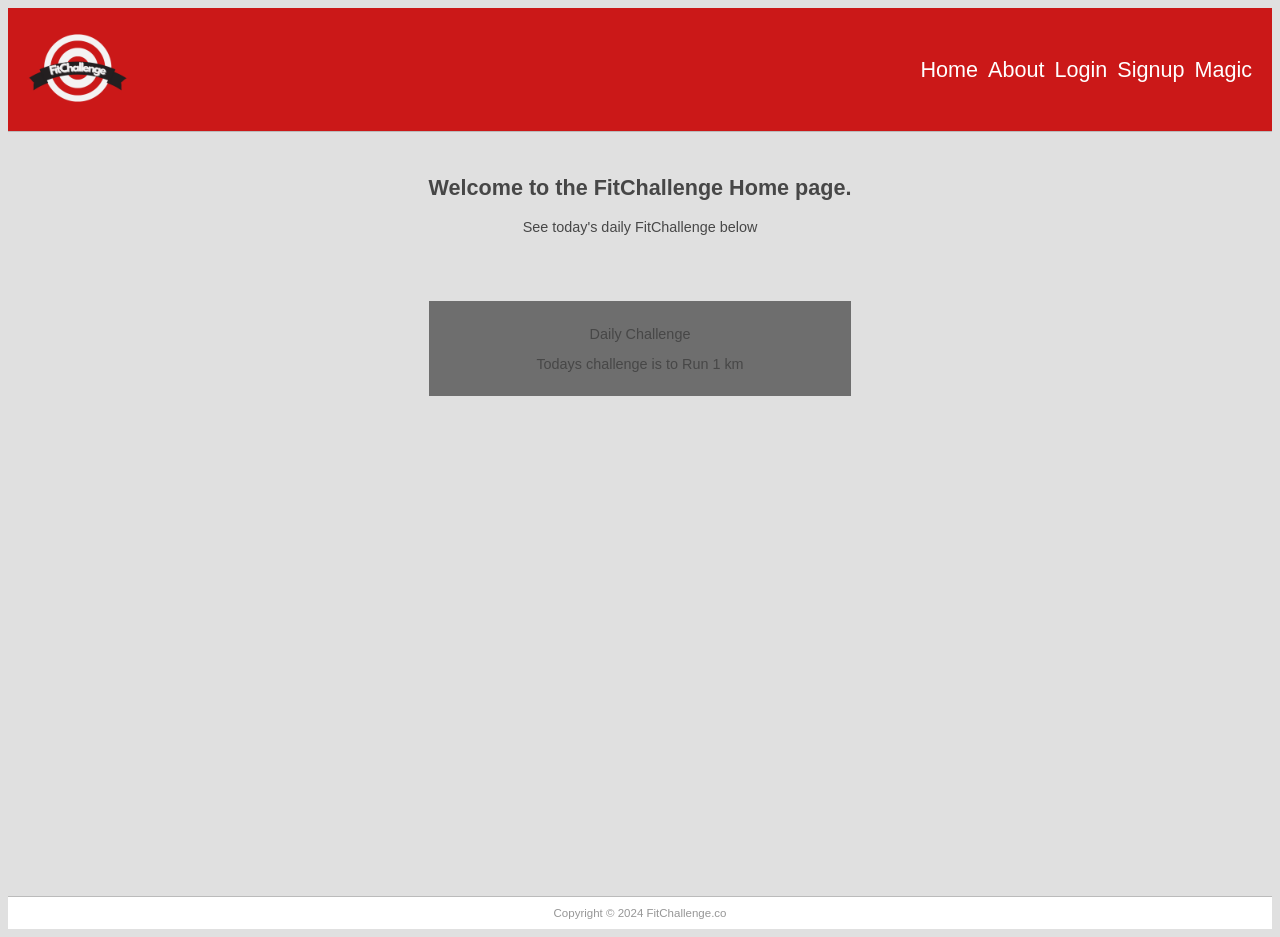
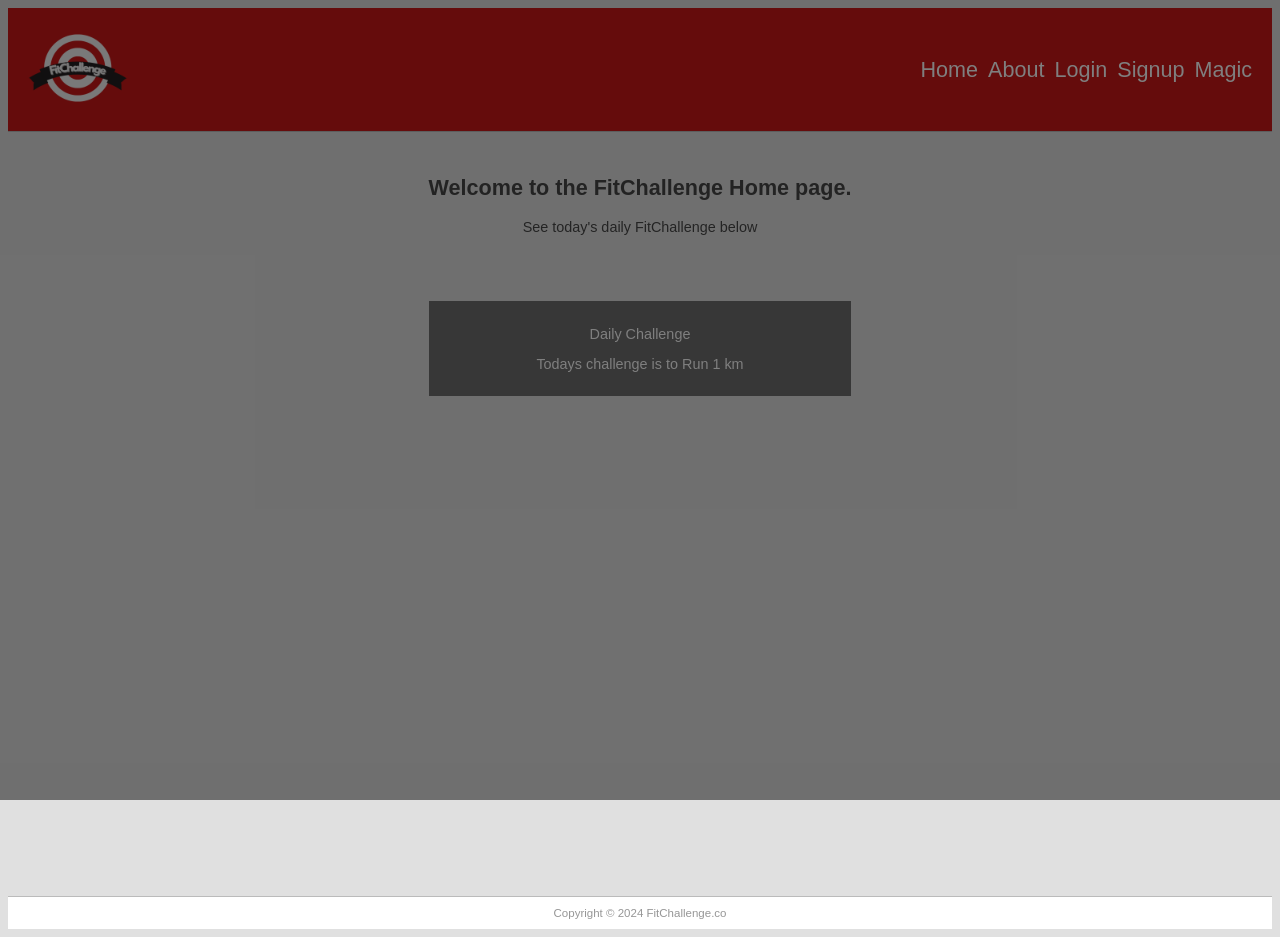
Before and after one commit to AdamG00/Web-Application-Group-Project, a Django app: page / in a window 1280 px wide. Run offline with Django 3.2, Linux system fonts and the light colour scheme; data comes from the database, SQL or seed files in the repository.

Commit message:
updates for my main page

```diff
--- a/ca229_project_root/ca229_project_site/static/index.css
+++ b/ca229_project_root/ca229_project_site/static/index.css
@@ -1,4 +1,28 @@
 @charset "utf-8";
+
+#main-background {
+	background-image: url('background.jpg');
+	position: relative;
+	background-size: cover;
+	background-repeat: no-repeat;
+	background-position: center;
+}
+
+.overlay {
+	position: absolute;
+	top: 0;
+	left: 0;
+	width: 100%;
+	height: 100%;
+	background-color: rgba(0, 0, 0, 0.5);
+}
+
+.daily-challenge {
+	padding: 10px;
+	margin-top: 20px;
+	color: #FFFFFF;
+}
+
 body {
 	background-color: #E0E0E0;
 	font-family: Arial;
--- a/ca229_project_root/pages/templates/index.html
+++ b/ca229_project_root/pages/templates/index.html
@@ -26,6 +26,7 @@
 				</ul>
 			</nav>
 		</div>
+		<div id="Back-ground">
 		<div id="wrapper">
 			<section id="main">
 				{% block main_content %}
--- a/ca229_project_root/pages/templates/pages/indexpage.html
+++ b/ca229_project_root/pages/templates/pages/indexpage.html
@@ -10,6 +10,7 @@
 {% endblock navbar %}
 
 {% block main_content %}
+        <div class="overlay"></div>
         <h1>Welcome to the FitChallenge {{ title }} page.</h1>
         {% autoescape off %}
         <p>{{ content }}</p>
```
Also changed, not shown: ca229_project_root/ca229_project_site/static/background.jpg (added). Lines whose indentation alone changed are shown as unchanged.
